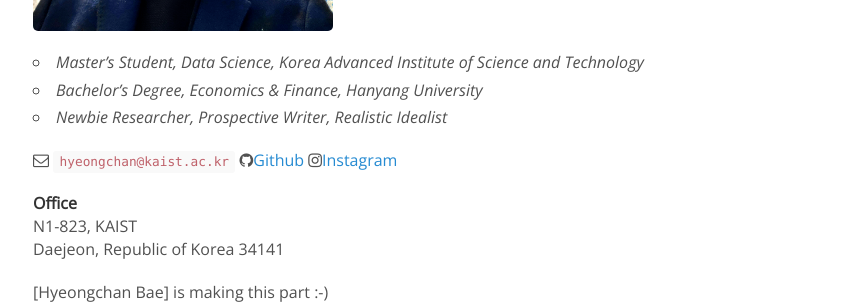
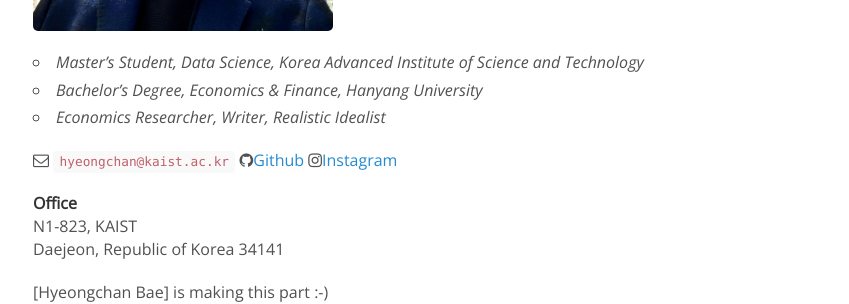
Before and after one commit to dofeature/dofeature.github.io, a Jekyll site: the page built from _people/hyeongchan_bae.md, in a window 1280 px wide. Shown: the part 408-712 px from the top of the page, without its empty margins (222-1071 px from the left). Built offline with Jekyll 4.4.1, drawn with Linux system fonts in a browser that asks for light colours; nearby versions of some CDN libraries; comment, search, counter and statistics services are not loaded.

Commit message:
Update hyeongchan_bae.md

```diff
--- a/_people/hyeongchan_bae.md
+++ b/_people/hyeongchan_bae.md
@@ -9,7 +9,7 @@ joined: 2023
 
 - _Master's Student, Data Science, Korea Advanced Institute of Science and Technology_<br>
 - _Bachelor's Degree, Economics & Finance, Hanyang University_<br>
-- _Newbie Researcher, Prospective Writer, Realistic Idealist_
+- _Economics Researcher, Writer, Realistic Idealist_
 
 <i class="fa fa-envelope-o"></i> `hyeongchan@kaist.ac.kr`
 <i class="fa fa-github" aria-hidden="true"></i>[Github](https://github.com/Rlearnchan)
```
